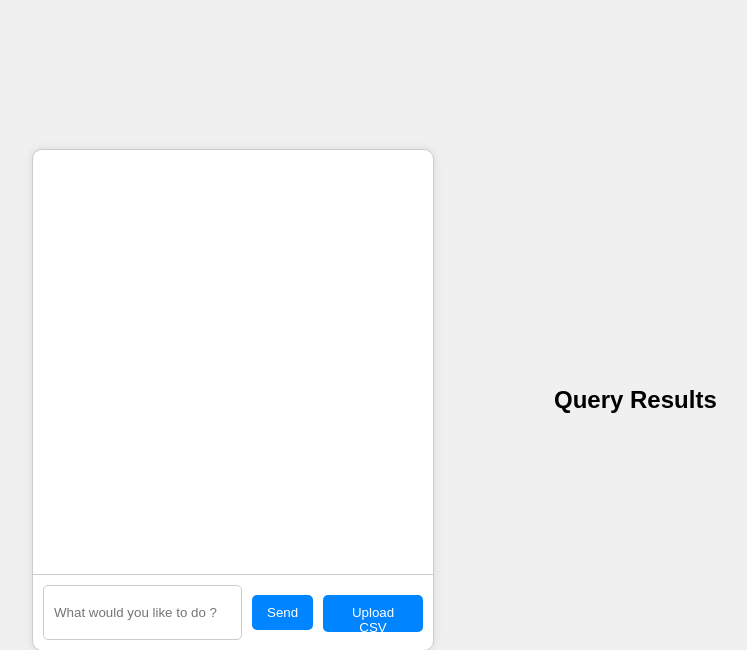
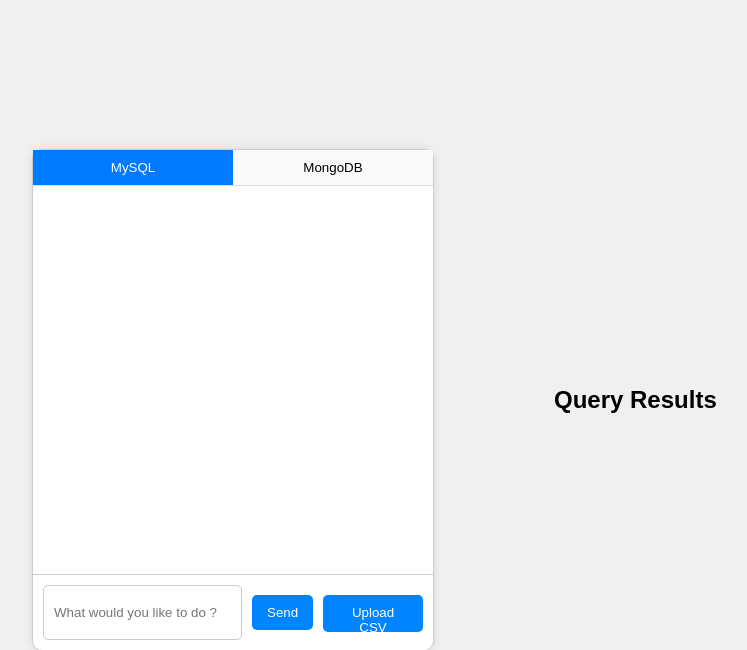
Before and after one commit to darshanrao/ChatDB, a Flask app: page / in a window 1280 px wide. Shown: the top 650 px of the page, without its empty margins (68-815 px from the left). Run offline with Flask 3, Linux system fonts and the light colour scheme.

Commit message:
SwitchTabs

```diff
--- a/static/css/chatdb.css
+++ b/static/css/chatdb.css
@@ -19,6 +19,26 @@ body {
     flex-direction: column;
     height: 500px;
     box-shadow: 0 0 10px rgba(0, 0, 0, 0.1);
+}
+
+.tabs {
+    display: flex;
+    border-bottom: 1px solid #ddd;
+}
+
+.tab {
+    flex: 1;
+    padding: 10px 20px;
+    text-align: center;
+    cursor: pointer;
+    background: #f9f9f9;
+    border: none;
+    outline: none;
+}
+
+.tab.active {
+    background: #007bff;
+    color: white;
 }
 
 #chat-window {
--- a/static/js/chatdb.js
+++ b/static/js/chatdb.js
@@ -2,31 +2,71 @@
 const sendBtn = document.getElementById('send-btn');
 const userInput = document.getElementById('user-input');
 const messages = document.getElementById('messages');
+const mysqlTab = document.getElementById('mysqlTab');
+const mongodbTab = document.getElementById('mongodbTab');
+
+let activeTab = 'mysql';
+
+function switchTab(selectedTab) {
+    if (selectedTab === 'mysql') {
+        mysqlTab.classList.add('active');
+        mongodbTab.classList.remove('active');
+        messages.innerText = '';
+        activeTab = 'mysql';
+    } else if (selectedTab === 'mongodb') {
+        mongodbTab.classList.add('active');
+        mysqlTab.classList.remove('active');
+        messages.innerText = '';
+        activeTab = 'mongodb';
+    }
+}
+
+// Add event listeners for tab clicks
+mysqlTab.addEventListener('click', () => switchTab('mysql'));
+mongodbTab.addEventListener('click', () => switchTab('mongodb'));
+
 
 sendBtn.addEventListener('click', () => {
   const query = userInput.value.trim();
   if (!query) return;
 
   try {
-      // Parse the input as JSON
+      // Parse the input as sJSON
       const queryData = JSON.parse(query);
 
       addMessage(query, 'user-message');
       userInput.value = '';
+      if (activeTab == 'mysql') {
+      // Call Flask backend with MongoDB query endpoint
+      fetch('/api/query-mysql', {
+          method: 'POST',
+          headers: { 'Content-Type': 'application/json' },
+          body: JSON.stringify(queryData)
+      })
 
-      // Call Flask backend with MongoDB query endpoint
+      .then(response => response.json())
+      .then(data => {
+          addMessage(data.response, 'bot-message');
+          addMessage("Query Executed", 'bot-message');
+          displayTable(data.results);
+      })
+      .catch(err => addMessage('Error: Could not fetch response.', 'bot-message'));
+    }
+    else {
       fetch('/api/query-mongodb', {
           method: 'POST',
           headers: { 'Content-Type': 'application/json' },
           body: JSON.stringify(queryData)
       })
+
       .then(response => response.json())
       .then(data => {
           addMessage(data.response, 'bot-message');
+          addMessage("Query Executed", 'bot-message');
           displayTable(data.results);
       })
       .catch(err => addMessage('Error: Could not fetch response.', 'bot-message'));
-
+    }
   } catch (err) {
       addMessage('Error: Please provide a valid JSON query format.', 'bot-message');
   }
--- a/templates/chatdb.html
+++ b/templates/chatdb.html
@@ -12,6 +12,10 @@
 
   <body>
     <div id="chat-container">
+      <div class="tabs">
+        <button id="mysqlTab" class="tab active">MySQL</button>
+        <button id="mongodbTab" class="tab">MongoDB</button>
+      </div>
       <div id="chat-window">
         <div id="messages"></div>
       </div>
```
